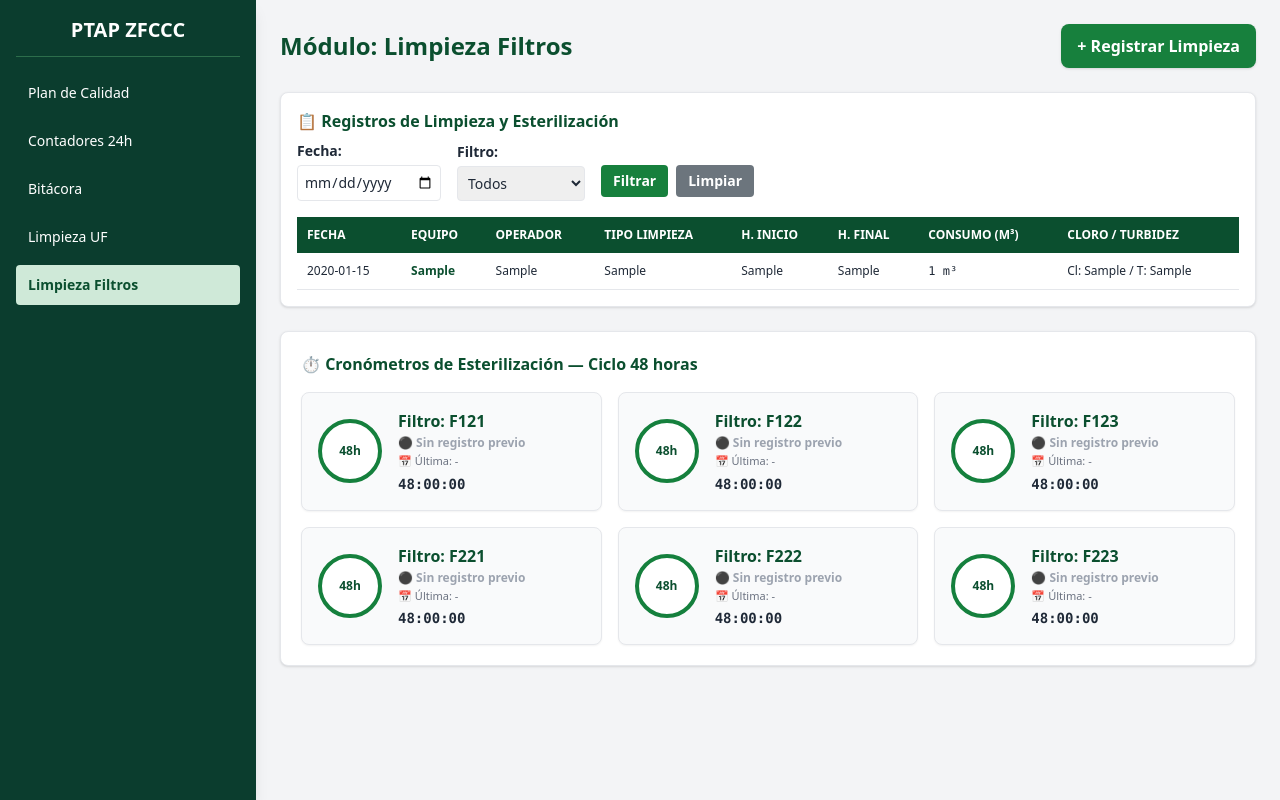
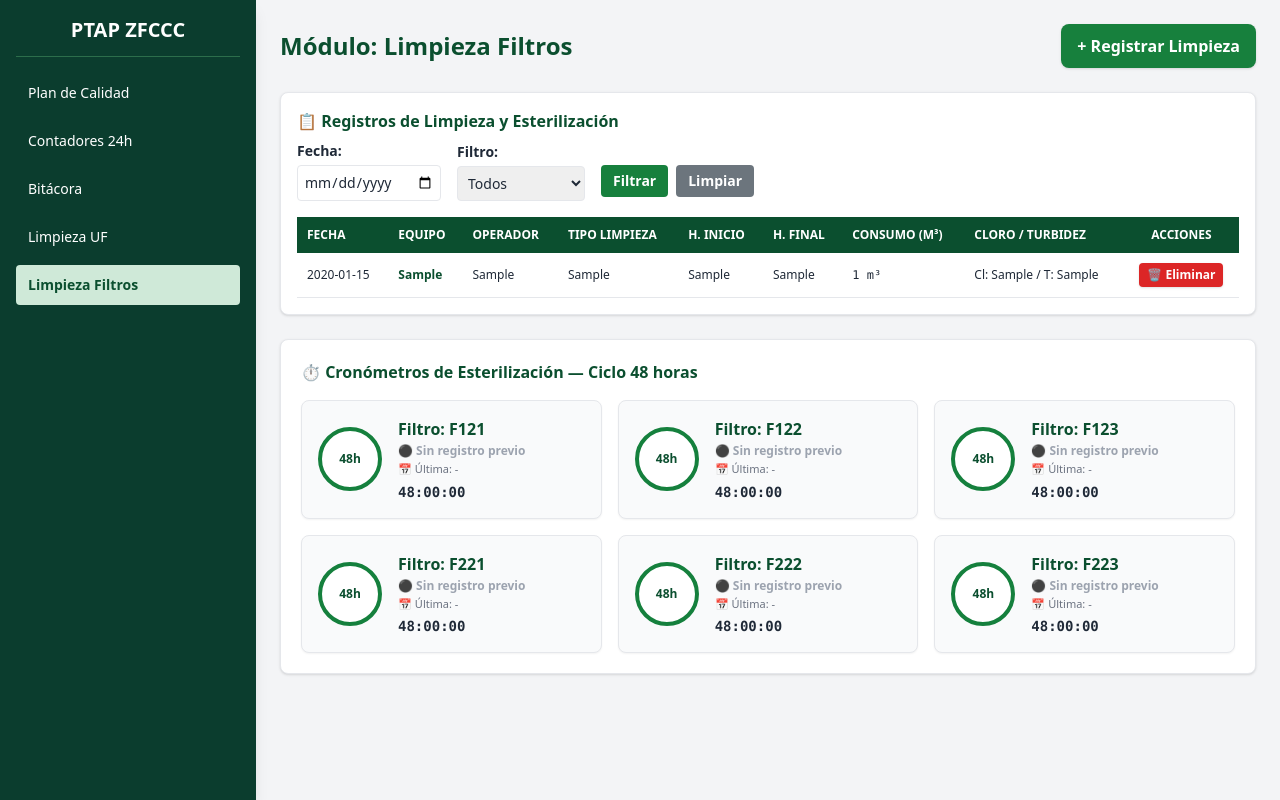
Before and after one commit to soldipacksas-stack/ptap-web, a FastAPI app: page /filtros in a window 1280 px wide. Run offline with FastAPI, Linux system fonts and the light colour scheme; tables that the repository leaves empty hold one stand-in row (values such as "Sample post"); some libraries are stand-ins or nearby versions.

Commit message:
Update limpieza_filtros.html

```diff
--- a/templates/limpieza_filtros.html
+++ b/templates/limpieza_filtros.html
@@ -69,10 +69,11 @@
                                 <th class="p-2.5">H. Final</th>
                                 <th class="p-2.5">Consumo (m³)</th>
                                 <th class="p-2.5">Cloro / Turbidez</th>
+                                <th class="p-2.5 text-center">Acciones</th>
                             </tr>
                         </thead>
                         <tbody id="body-tabla-filtros" class="divide-y divide-gray-200">
-                            <tr><td colspan="8" class="p-4 text-center text-gray-500 italic">No hay registros guardados todavía.</td></tr>
+                            <tr><td colspan="9" class="p-4 text-center text-gray-500 italic">No hay registros guardados todavía.</td></tr>
                         </tbody>
                     </table>
                 </div>
@@ -82,7 +83,7 @@
             <div class="bg-white p-5 rounded-lg shadow border border-gray-200">
                 <h3 class="font-bold text-[#0b4f2f] mb-4">⏱️ Cronómetros de Esterilización — Ciclo 48 horas</h3>
                 <div class="grid grid-cols-1 md:grid-cols-3 gap-4" id="grid-cronometros">
-                    <!-- Se generan dinámicamente mediante JS para F121, F122, F123, F221, F222, F223 -->
+                    <!-- Se generan dinámicamente mediante JS -->
                 </div>
             </div>
         </main>
@@ -213,9 +214,10 @@
             });
 
             if (filtrados.length === 0) {
-                tbody.innerHTML = '<tr><td colspan="8" class="p-4 text-center text-gray-500 italic">No hay registros para este filtro.</td></tr>';
+                tbody.innerHTML = '<tr><td colspan="9" class="p-4 text-center text-gray-500 italic">No hay registros para este filtro.</td></tr>';
             } else {
-                filtrados.forEach(item => {
+                filtrados.forEach((item, index) => {
+                    const registroId = item.id !== undefined ? item.id : index;
                     tbody.innerHTML += `
                         <tr class="hover:bg-gray-50">
                             <td class="p-2.5 border-b">${item.fecha}</td>
@@ -226,6 +228,11 @@
                             <td class="p-2.5 border-b">${item.hora_final_est || '-'}</td>
                             <td class="p-2.5 border-b font-mono">${item.consumo_agua || 0} m³</td>
                             <td class="p-2.5 border-b">Cl: ${item.cloro || '-'} / T: ${item.turbidez || '-'}</td>
+                            <td class="p-2.5 border-b text-center">
+                                <button onclick="eliminarRegistro('${registroId}')" class="bg-red-600 hover:bg-red-700 text-white px-2 py-1 rounded text-xs font-semibold shadow" title="Eliminar registro erróneo">
+                                    🗑️ Eliminar
+                                </button>
+                            </td>
                         </tr>
                     `;
                 });
@@ -233,6 +240,28 @@
 
             cronometrosData = data.data;
             renderizarCronometros();
+        }
+
+        async function eliminarRegistro(id) {
+            if (!confirm("¿Estás seguro de que deseas eliminar este registro erróneo?")) {
+                return;
+            }
+
+            try {
+                const res = await fetch(`/api/filtros/eliminar/${id}`, {
+                    method: 'DELETE'
+                });
+
+                if (res.ok) {
+                    alert("¡Registro eliminado con éxito!");
+                    cargarTablaFiltros();
+                } else {
+                    alert("Error al intentar eliminar el registro en el servidor.");
+                }
+            } catch (error) {
+                console.error("Error de red:", error);
+                alert("Hubo un error de conexión con el servidor.");
+            }
         }
 
         function renderizarCronometros() {
@@ -255,7 +284,7 @@
 
                 if (regFiltro) {
                     const horaFin = regFiltro.hora_final_est || '00:00';
-                    ultimaHTML = `${regF_fecha = regFiltro.fecha} ${horaFin}`;
+                    ultimaHTML = `${regFiltro.fecha} ${horaFin}`;
                     estadoHTML = '<span class="text-green-700 font-bold">🟢 Ciclo activo (48h)</span>';
 
                     const fechaHoraFin = new Date(`${regFiltro.fecha}T${horaFin}:00`);
@@ -317,7 +346,7 @@
                 turbidez: document.getElementById('form_turbidez').value
             };
 
-            const res = await fetch('/api/filtros/guardar', {
+            const res = href = await fetch('/api/filtros/guardar', {
                 method: 'POST',
                 headers: { 'Content-Type': 'application/json' },
                 body: JSON.stringify(payload)
```
